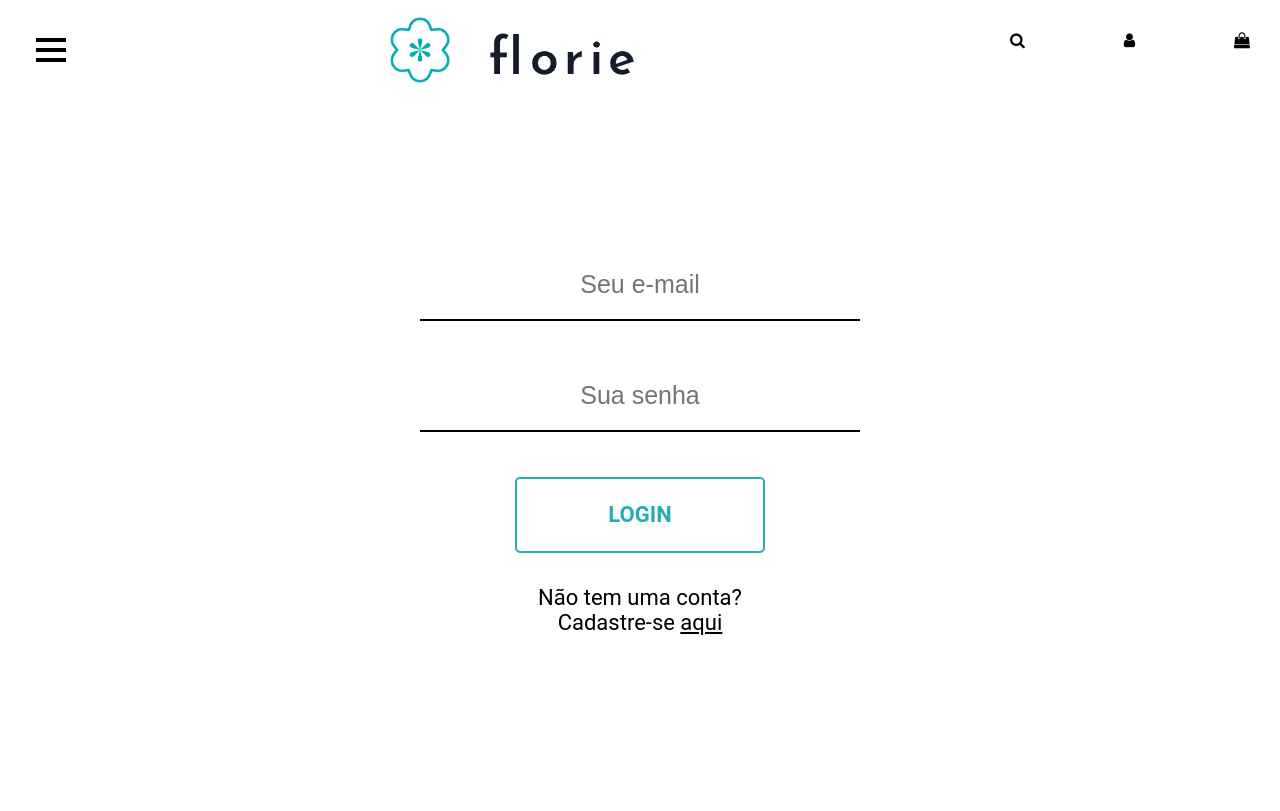
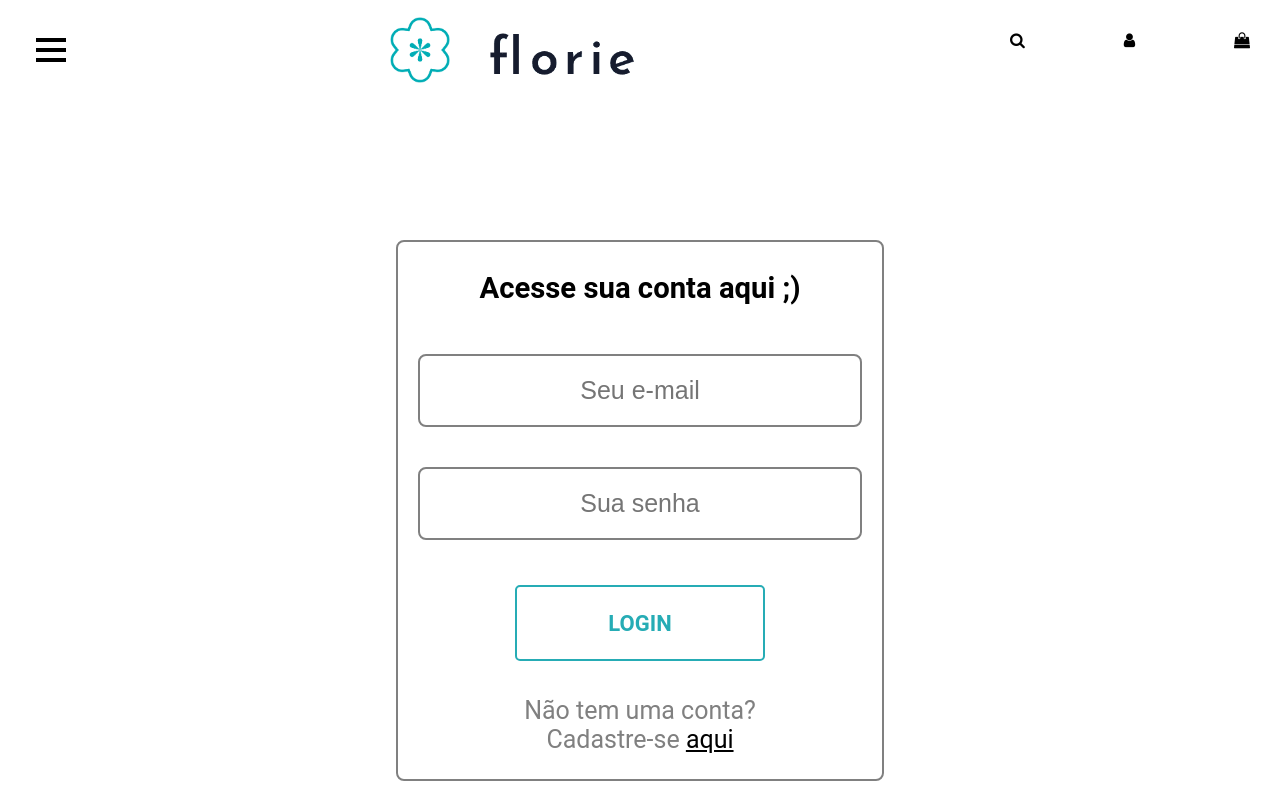
Before and after one commit to nasciba/florie, a React (Create React App) app: page /cart in a window 1280 px wide. Built offline with nearby package versions, Linux system fonts and the light colour scheme; no server answers; a web font is replaced by a local one.

Commit message:
Styling of Login and Signup components completed

```diff
--- a/src/components/auth/Login.js
+++ b/src/components/auth/Login.js
@@ -1,7 +1,7 @@
 import React, { Component } from 'react';
 import AuthService from './auth-service';
 import { Link } from 'react-router-dom';
-import { StyledDisplay, StyledTextAccount, StyledInputLogin } from './style';
+import { StyledDisplay, StyledInputAuth, StyledTextAccount } from './style';
 import { StyledGreenButton } from '../green-button/styles'
 
 class Login extends Component {
@@ -31,7 +31,8 @@ class Login extends Component {
     render() {
         return (
             <StyledDisplay>
-                <StyledInputLogin>
+                <StyledInputAuth>
+                <StyledTextAccount>Acesse sua conta aqui ;)</StyledTextAccount>
                     <form onSubmit={this.handleFormSubmit}>
                         <input type="text" name="username" placeholder="Seu e-mail" value={this.state.username} onChange={e => this.handleChange(e)} />
                         <br></br>
@@ -39,12 +40,12 @@ class Login extends Component {
                         <br></br>
                         <StyledGreenButton type="submit">LOGIN</StyledGreenButton>
                     </form>
-                    <StyledTextAccount>
+                    <p>
                         Não tem uma conta?
                     <br></br>
                         Cadastre-se <Link to={"/signup"} style={{ color: "black" }}>aqui</Link>
-                    </StyledTextAccount>
-                </StyledInputLogin>
+                    </p>
+                </StyledInputAuth>
             </StyledDisplay >
         )
     }
--- a/src/components/auth/Signup.js
+++ b/src/components/auth/Signup.js
@@ -1,8 +1,8 @@
 import React, { Component } from 'react';
 import AuthService from './auth-service';
 import { Link } from 'react-router-dom';
-import { StyledDisplay, StyledTextAccount } from './style';
-import { StyledGreenButton} from '../green-button/styles'
+import { StyledDisplay, StyledInputAuth, StyledTextAccount } from './style';
+import { StyledGreenButton } from '../green-button/styles'
 
 class Signup extends Component {
   constructor(props) {
@@ -56,11 +56,24 @@ class Signup extends Component {
   render() {
     return (
       <StyledDisplay>
+        <StyledInputAuth>
+          <StyledTextAccount>Faça aqui seu cadastro ;)</StyledTextAccount>
           <form onSubmit={this.handleFormSubmit}>
+            <label>E-mail:</label>
+            <br></br>
+            <input type="email" name="username" value={this.state.username} onChange={e => this.handleChange(e)} />
+            <br></br>
             <label>Nome completo:</label>
             <br></br>
             <input type="text" name="fullName" value={this.state.fullName} onChange={e => this.handleChange(e)} />
             <br></br>
+            <label>Telefone:</label>
+            <br></br>
+            <input type="number" name="phoneNumber" value={this.state.phoneNumber} onChange={e => this.handleChange(e)} />
+            <br></br>
+            <label>CPF:</label>
+            <br></br>
+            <input name="cpf" type="number" value={this.state.cpf} onChange={e => this.handleChange(e)} />
             <br></br>
             <label>Rua/Avenida:</label>
             <br></br>
@@ -70,7 +83,7 @@ class Signup extends Component {
             <br></br>
             <input type="number" name="number" value={this.state.address} onChange={e => this.handleChange(e)} />
             <br></br>
-          <label>Complemento:</label>
+            <label>Complemento (apto, bloco, etc.):</label>
             <br></br>
             <input type="text" name="complement" value={this.state.address} onChange={e => this.handleChange(e)} />
             <br></br>
@@ -86,22 +99,18 @@ class Signup extends Component {
             <br></br>
             <input type="number" name="zipcode" value={this.state.address} onChange={e => this.handleChange(e)} />
             <br></br>
-                    <label>E-mail:</label>
-          <input type="email" name="username" value={this.state.username} onChange={e => this.handleChange(e)} placeholder="Insira seu e-mail" />
-          <label>Telefone:</label>
-          <input type="number" name="phoneNumber" value={this.state.phoneNumber} onChange={e => this.handleChange(e)} />
-          <label>CPF:</label>
-          <input name="cpf" type="number" value={this.state.cpf} onChange={e => this.handleChange(e)} />
             <label>Senha:</label>
-          <input name="password" type="password" value={this.state.password} onChange={e => this.handleChange(e)} />
-
-          <input type="submit" value="Signup" />
+            <br></br>
+            <input name="password" type="password" placeholder="pelo menos 7 caracteres :D" value={this.state.password} onChange={e => this.handleChange(e)} />
+            <br></br>
+            <StyledGreenButton type="submit">CRIAR CONTA</StyledGreenButton>
           </form>
 
           <p>Já tem uma conta?
-            <Link to={"/login"}>Login</Link>
+            <br></br>
+            <Link to={"/login"} style={{color: "black"}}>Login</Link>
           </p>
-
+        </StyledInputAuth>
       </StyledDisplay>
     )
   }
--- a/src/components/auth/style.jsx
+++ b/src/components/auth/style.jsx
@@ -3,43 +3,40 @@ import styled from 'styled-components';
 const StyledDisplay = styled.div`
     display: flex;
     flex-direction: column;
-    padding-top: 100px;
+    padding-top: 80px;
     justify-content: center;
     align-items: center;
     font-family: Roboto;
-    font-size: 30px;
     text-align: center;
+    font-size: 25px;
+
 
 `
-const StyledInputLogin = styled.div`
+const StyledInputAuth = styled.div`
+    border: solid gray 2px;
+    border-radius: 8px;
+    margin: 30px;
+    color: gray;
+    label {
+        // padding-top: 60px;
+        // text-align: left;
+    };
     input {
-        border: none;
-        text-align:center;
-        border-bottom: solid black 2px;
+        border-radius: 8px;
+        border: solid gray 2px;
         min-width: 400px;
         margin: 20px;
         padding: 20px;
-        text-align:center;
+        text-align: center;
+        color: black;
         font-size: 25px;
-        outline: none;
-};
-    label {
-        margin: 25px;
-}
+    };
+
+
+
 `
-
-const StyledInputAccount = styled.div`
-input {
-    border-radius: 8px;
-    border: solid black 2px;
-    min-width: 400px;
-    margin: 20px;
-    padding: 20px;
-
-};
-`
-const StyledTextAccount = styled.p`
-    font-size: 22px;
+const StyledTextAccount = styled.h3`
+    color: black;
     margin-top: 15 0 0 0;
 
 `
@@ -47,6 +44,5 @@ const StyledTextAccount = styled.p`
 export {
     StyledDisplay,
     StyledTextAccount,
-    StyledInputLogin,
-    StyledInputAccount
+    StyledInputAuth
 }
```
Lines whose indentation alone changed are shown as unchanged.
